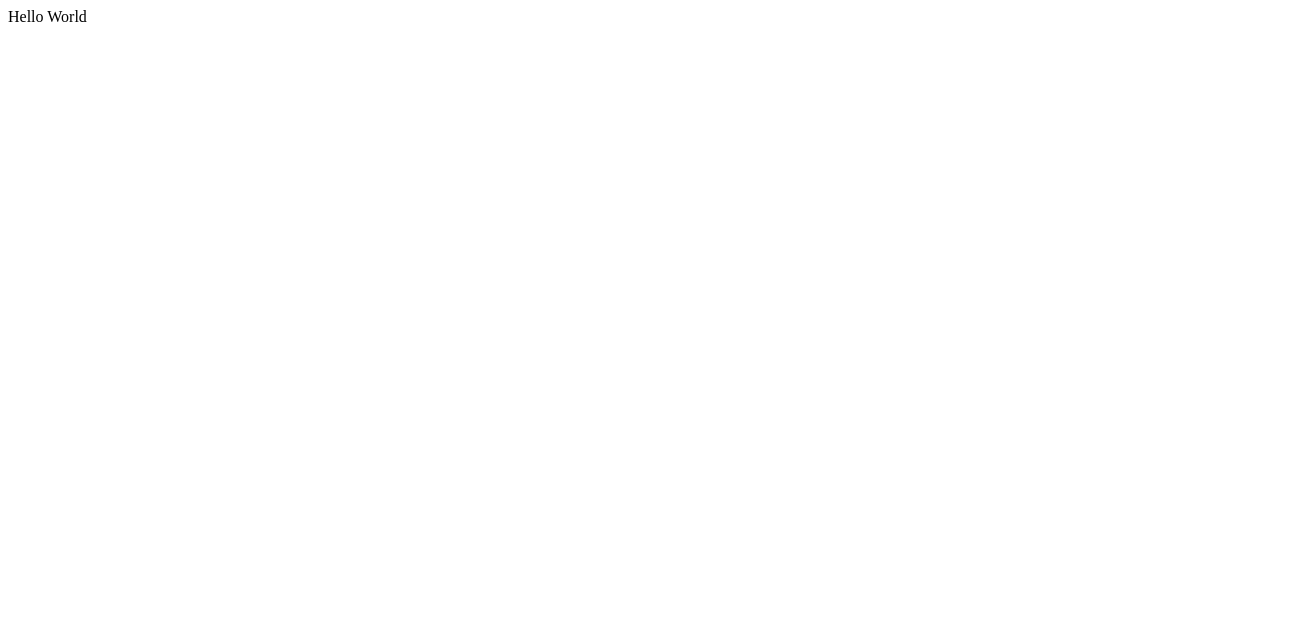
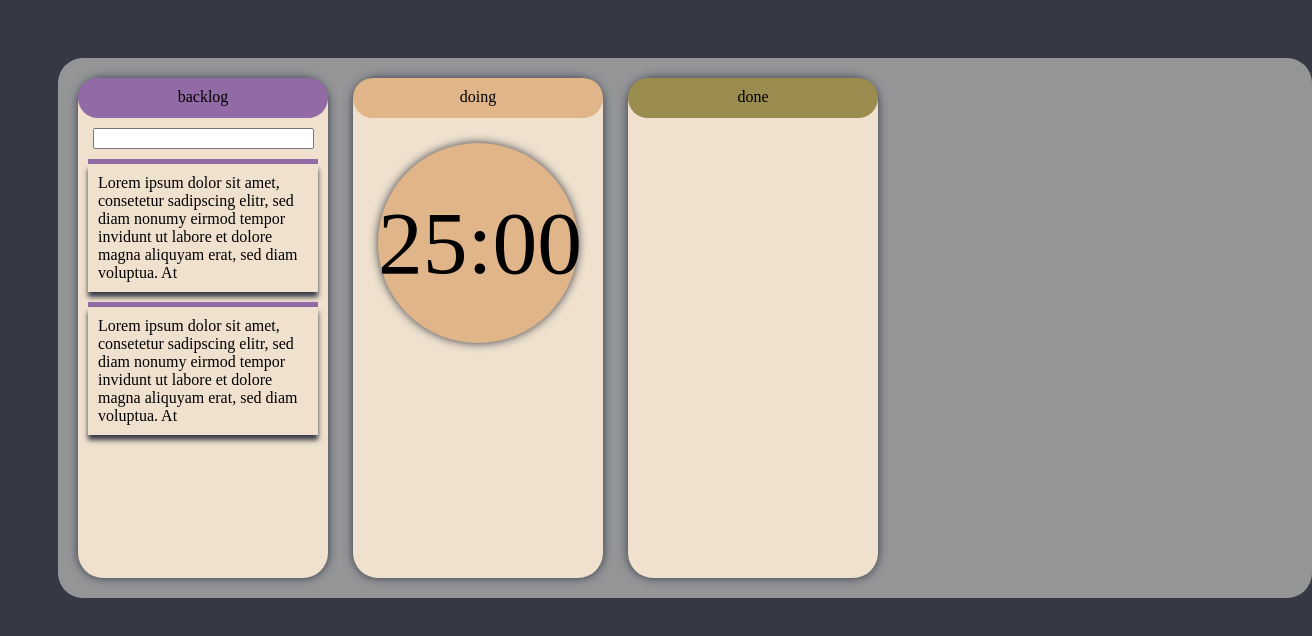
Before and after one commit to chochola/project-documentation, a website: page src/index.html in a window 1280 px wide. Shown: the whole page, 1312 px wide, since content can reach past the window. Drawn offline with Linux system fonts and the light colour scheme.

Commit message:
basic ui

```diff
--- a/src/css/style.css
+++ b/src/css/style.css
@@ -0,0 +1,125 @@
+body {
+	background-color: #363945;
+	padding-left: 50px;
+	padding-top: 50px;
+	overflow: hidden;
+}
+
+.main {
+	height: 500px;
+	width: 100%;
+	background-color: #939597;
+	padding: 20px 20px 20px 20px;
+	border-radius: 25px;
+	position: relative;
+}
+
+.cards {
+	display: flex;
+}
+
+.backlog {
+	height: 500px;
+	width: 250px;
+	box-shadow: 0px 0px 10px #363945;
+	border-radius: 25px;
+	background-color: #EFE1CE;
+}
+
+.input {
+	margin-left: 15px;
+	margin-top: 10px;
+	margin-right: 15px;
+	margin-bottom: 10px;
+	width: 213px;
+}
+
+.task {
+	margin-left: 10px;
+	margin-right: 10px;
+	margin-bottom: 10px;
+}
+
+.taskHeader {
+	background-color: #926AA6;
+	height: 5px;
+}
+
+.taskBody {
+	box-shadow: 0px 5px 5px #363945;
+	padding: 10px
+}
+
+.backlogHeader {
+	border-radius: inherit;
+	height: 30px;
+	background-color: #926AA6;
+	padding-top: 10px;
+	text-align: center;
+	vertical-align: middle;
+}
+
+
+.backlogBody {
+
+}
+
+.doing {
+	height: 500px;
+	width: 250px;
+	box-shadow: 0px 0px 10px #363945;
+	border-radius: 25px;
+	margin-left: 25px;
+	background-color: #EFE1CE;
+}
+
+.doingHeader {
+	border-radius: inherit;
+	height: 30px;
+	background-color: #E0B589;
+	padding-top: 10px;
+	text-align: center;
+	vertical-align: middle;
+}
+
+
+.doingBody {
+
+}
+
+.done {
+	height: 500px;
+	width: 250px;
+	box-shadow: 0px 0px 10px #363945;
+	border-radius: 25px;
+	margin-left: 25px;
+	background-color: #EFE1CE;
+}
+
+.doneHeader {
+	border-radius: inherit;
+	height: 30px;
+	background-color: #9A8B4F;
+	padding-top: 10px;
+	text-align: center;
+	vertical-align: middle;
+}
+
+
+.doneBody {
+	background-color: #F5DF4D;
+}
+
+.timer {
+	background-color: #E0B589;
+	margin-top: 25px;
+	margin-left: 25px;
+	margin-right: 25px;
+	height: 200px;
+	border-radius: 50%;
+	text-align: center;
+	vertical-align: middle;
+	line-height: 200px;
+	font-size: 7vw;
+	box-shadow: 0px 0px 10px #363945;
+}
--- a/src/index.html
+++ b/src/index.html
@@ -4,10 +4,49 @@
 	<meta charset="UTF-8">
 	<meta http-equiv="X-UA-Compatible" content="IE=edge">
 	<meta name="viewport" content="width=device-width, initial-scale=1.0">
-	<title>Document</title>
+	<title>project documentation</title>
+	<link rel="stylesheet" href="./css/style.css">
 </head>
 <body>
+
+	<div class="main">
+		<div class="cards">
+			<div class="backlog">
+				<div class="backlogHeader"> backlog </div>
+				<div class="backlogBody">
+					<input class="input">
+					<div class="task">
+						<div class= "taskHeader"></div>
+						<div class= "taskBody">
+							Lorem ipsum dolor sit amet, consetetur sadipscing elitr, sed diam nonumy eirmod tempor invidunt ut labore et dolore magna aliquyam erat, sed diam voluptua. At
+						</div>
+					</div>
+					<div class="task">
+						<div class= "taskHeader"></div>
+						<div class= "taskBody">
+							Lorem ipsum dolor sit amet, consetetur sadipscing elitr, sed diam nonumy eirmod tempor invidunt ut labore et dolore magna aliquyam erat, sed diam voluptua. At
+						</div>
+					</div>
+				</div>
+			</div>
+
+			<div class="doing">
+				<div class="doingHeader"> doing </div>
+				<div class="doingBody">
+					<div class="timer">25:00</div>
+				</div>
+			</div>
+
+			<div class="done">
+				<div class="doneHeader"> done </div>
+				<div class="doneBody"> </div>
+			</div>
+
+		</div>
+	</div>
+
+
 	<script src= "js/index.js"></script>
-	<script language="JaAvaScript" type="text/javascript" src="/js/lib/socket.io.min.js"></script>
+	<script language="JavaScript" type="text/javascript" src="/js/lib/socket.io.min.js"></script>
 </body>
 </html>
--- a/src/js/index.js
+++ /dev/null
@@ -1 +0,0 @@
-document.body.innerHTML = "Hello World";
```
